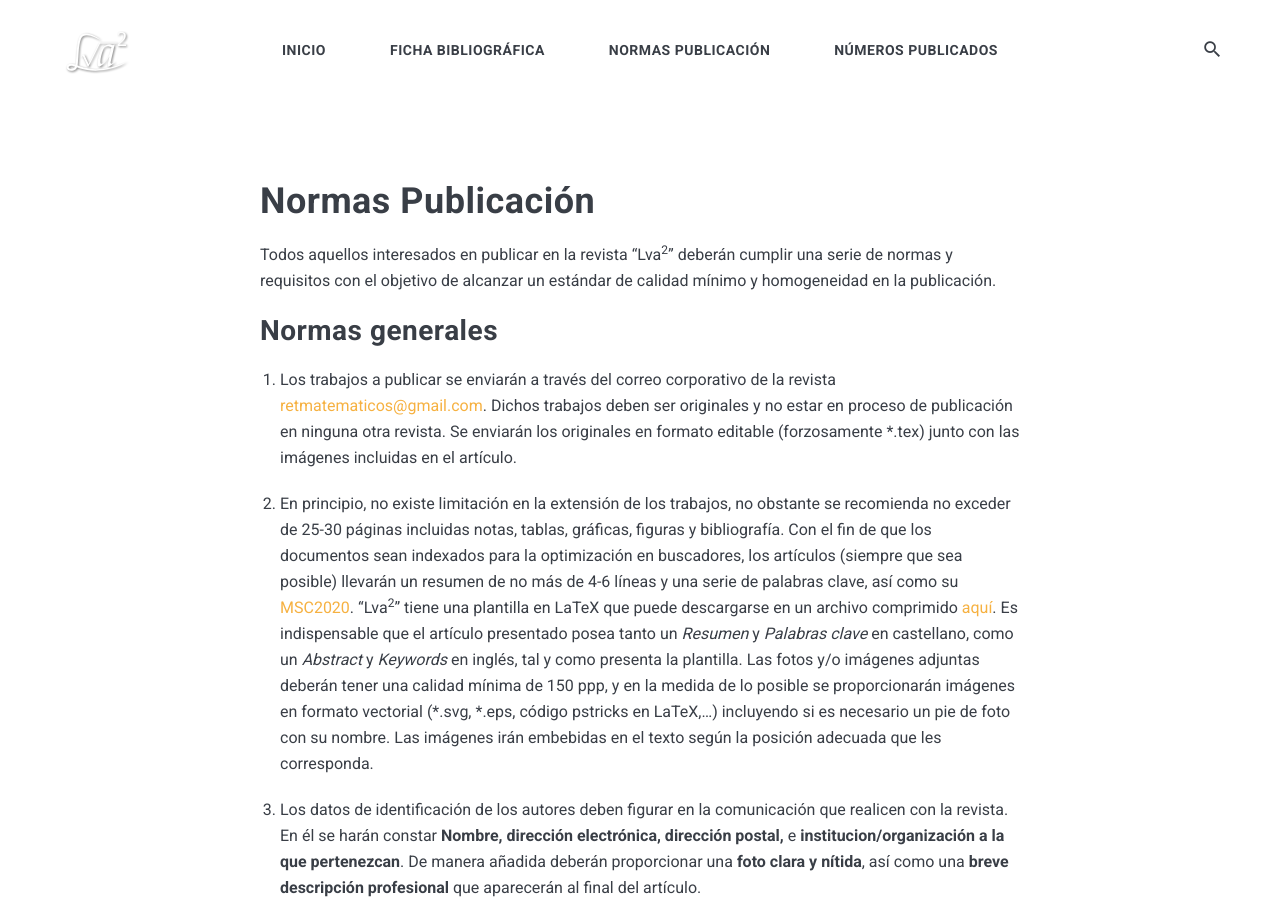
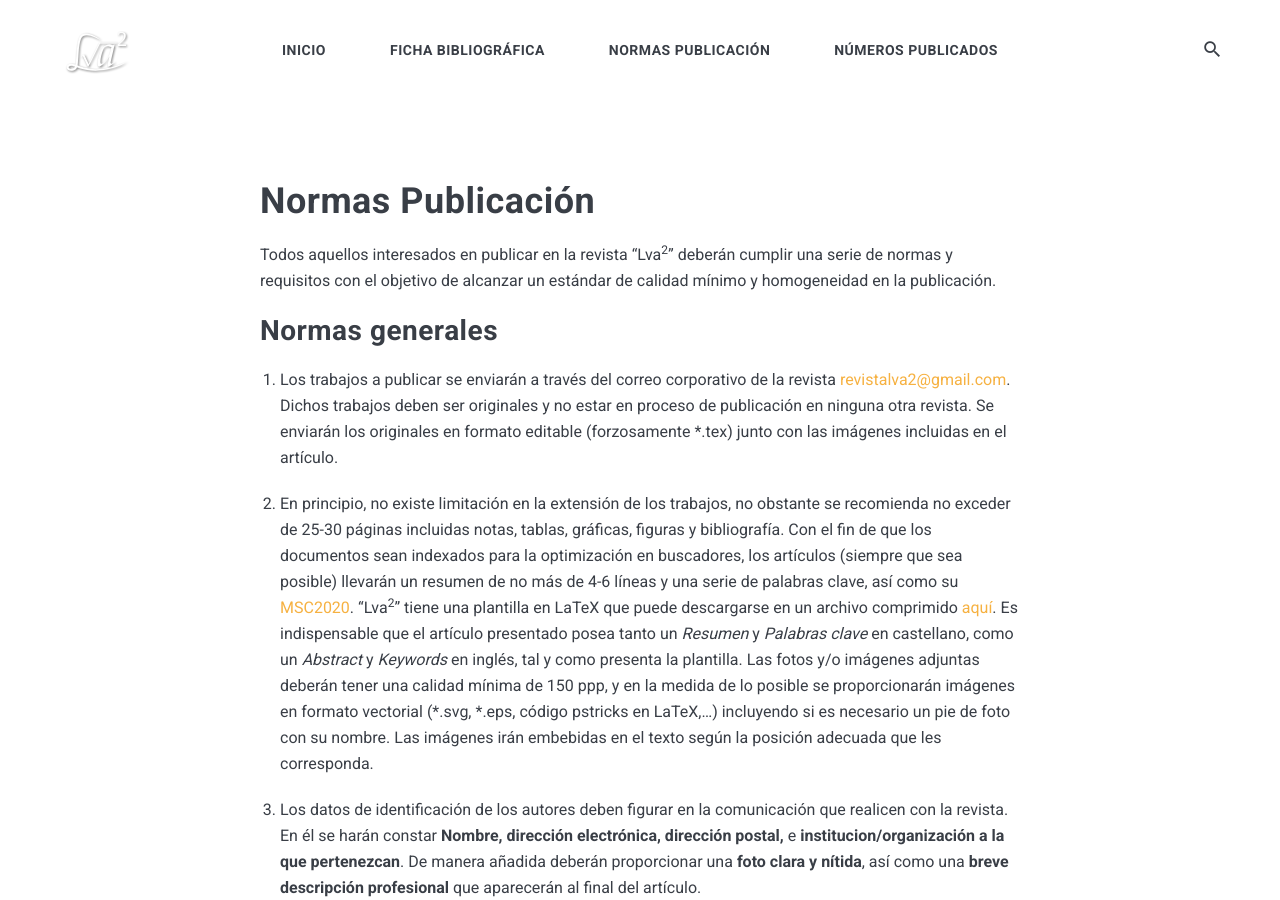
Before and after one commit to revistalva2/lva2.github.io, a Jekyll site: the page built from _pages/02-normas_publicacion.markdown, in a window 1280 px wide and 900 px high. Built offline with Jekyll 4.4.1, drawn with Linux system fonts in a browser that asks for light colours; nearby versions of some CDN libraries; some of the changed text lies outside the part shown.

Commit message:
Update 02-normas_publicacion.markdown

```diff
--- a/_pages/02-normas_publicacion.markdown
+++ b/_pages/02-normas_publicacion.markdown
@@ -8,7 +8,7 @@ Todos aquellos interesados en publicar en la revista "Lva<sup>2</sup>" deberán
 
 ## Normas generales
 
-1. Los trabajos a publicar se enviarán a través del correo corporativo de la revista [retmatematicos@gmail.com](mailto:retmatematicos@gmail.com). Dichos trabajos deben ser originales y no estar en proceso de publicación en ninguna otra revista. Se enviarán los originales en formato editable (forzosamente *.tex) junto con las imágenes incluidas en el artículo.
+1. Los trabajos a publicar se enviarán a través del correo corporativo de la revista [revistalva2@gmail.com](mailto:revistalva2@gmail.com){:target="_blank"}. Dichos trabajos deben ser originales y no estar en proceso de publicación en ninguna otra revista. Se enviarán los originales en formato editable (forzosamente *.tex) junto con las imágenes incluidas en el artículo.
 
 2. En principio, no existe limitación en la extensión de los trabajos, no obstante se recomienda no exceder de 25-30 páginas incluidas notas, tablas, gráficas, figuras y bibliografía. Con el fin de que los documentos sean indexados para la optimización en buscadores, los artículos (siempre que sea posible) llevarán un resumen de no más de 4-6 líneas y una serie de palabras clave, así como su [MSC2020](https://msc2020.org){:target="_blank"}.
 "Lva<sup>2</sup>" tiene una plantilla en LaTeX que puede descargarse en un archivo comprimido [aquí](https://drive.google.com/file/d/16yJ5cu1Wjj44Z4TCRYDmDnOQdFj-33Qp){:target="_blank"}. Es indispensable que el artículo presentado posea tanto un *Resumen* y *Palabras clave* en castellano, como un *Abstract* y *Keywords* en inglés, tal y como presenta la plantilla.
@@ -40,7 +40,7 @@ Para la revisión de plagio y otras formas de detección de textos similares, la
 
 ## Condiciones de Publicación
 
-Una vez aceptado el artículo para su publicación en Lva<sup>2</sup>, debe enviarse una carta de autoría, presentación, declaración de conflictos de intereses y cesión de derechos de propiedad intelectual a [retmatematicos@gmail.com](mailto:retmatematicos@gmail.com), siguiendo el [modelo proporcionado](https://drive.google.com/file/d/1bGgWkLOx9oPvXKiKPnYLohxWFJnd0LT0){:target="_blank"}. El autor deberá aceptar las <b>[Políticas de Ética Editorial, Declaración Editorial de Malas Prácticas y Detección de Plagio](https://drive.google.com/file/d/1u4V5SaWtzAgurMpaIzd91Q4sF4cHcY10){:target="_blank"}</b> de nuestra publicación.
+Una vez aceptado el artículo para su publicación en Lva<sup>2</sup>, debe enviarse una carta de autoría, presentación, declaración de conflictos de intereses y cesión de derechos de propiedad intelectual a [revistalva2@gmail.com](mailto:revistalva2@gmail.com){:target="_blank"}, siguiendo el [modelo proporcionado](https://drive.google.com/file/d/1bGgWkLOx9oPvXKiKPnYLohxWFJnd0LT0){:target="_blank"}. El autor deberá aceptar las <b>[Políticas de Ética Editorial, Declaración Editorial de Malas Prácticas y Detección de Plagio](https://drive.google.com/file/d/1u4V5SaWtzAgurMpaIzd91Q4sF4cHcY10){:target="_blank"}</b> de nuestra publicación.
 
 Los artículos publicados podrán ser descargados e impresos para uso personal, permitiendose su reproducción parcial o total tanto en formato impreso como digital para fines educativos, de investigación o para uso personal siempre y cuando sea sin fines de lucro ni comerciales.
 
```
